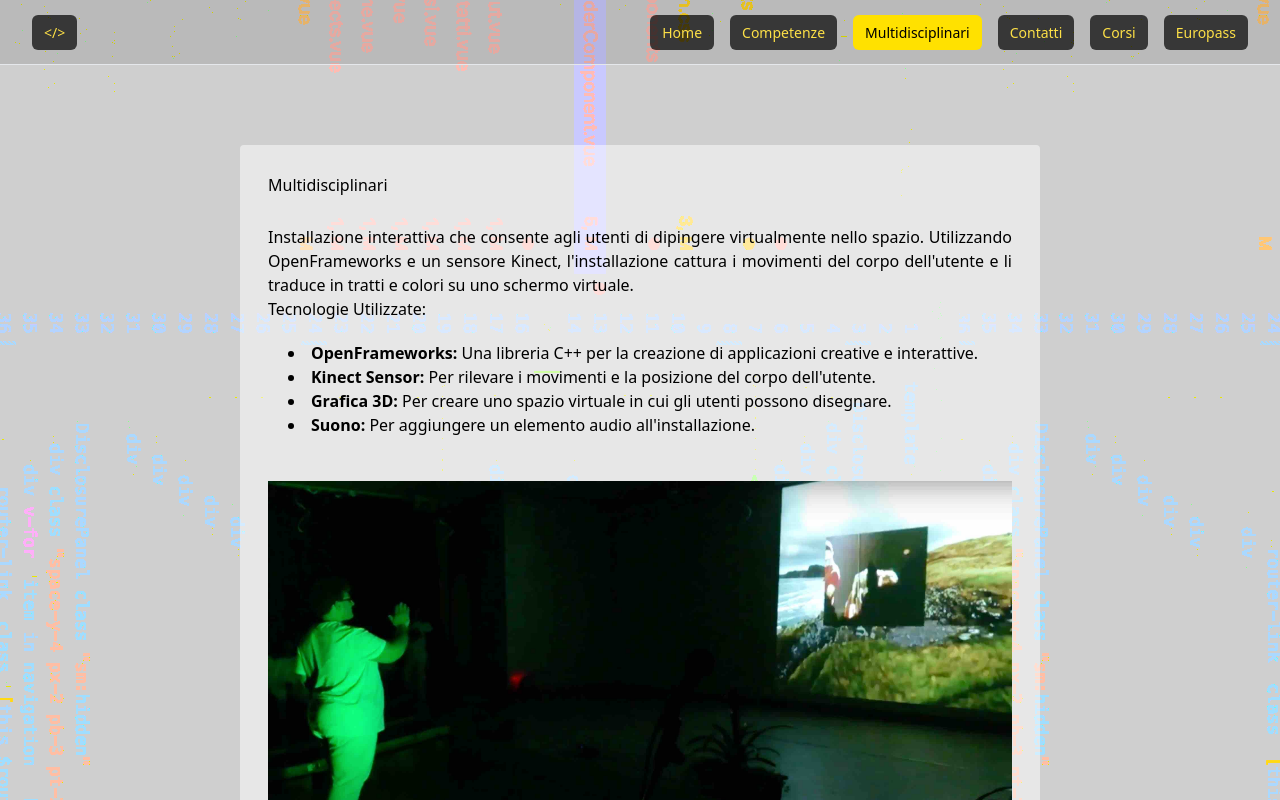
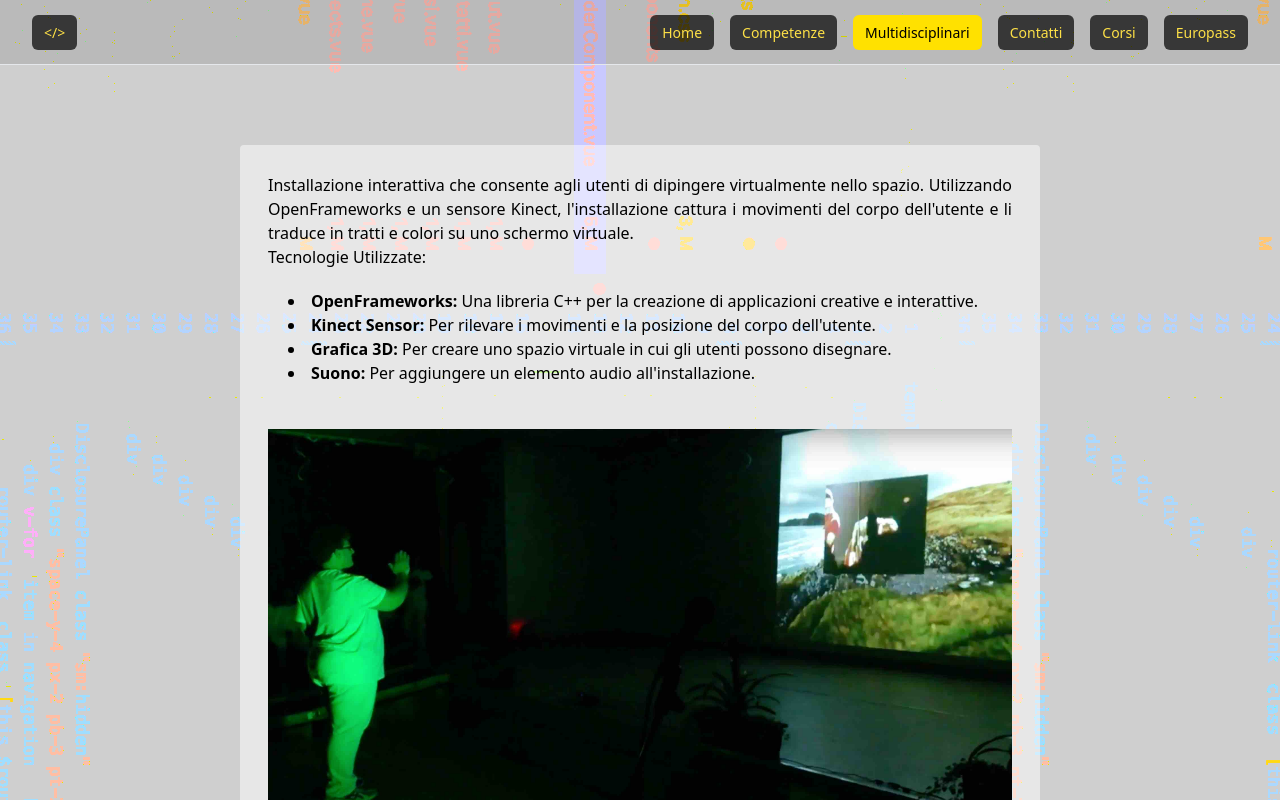
Before and after one commit to stefanolazzari/website, a Vue app: page /#/Multidisciplinari in a window 1280 px wide. Shown: the top 800 px of the page. Built offline with nearby package versions, Linux system fonts and the light colour scheme.

Commit message:
remove title

```diff
--- a/src/components/BodyComponent.vue
+++ b/src/components/BodyComponent.vue
@@ -2,7 +2,7 @@
   <div>
     <div class="sm:pl-2 sm:pr-2 sm:pt-20  md:pl-40 md:pr-40 md:pt-10  lg:pl-60 lg:pr-60 lg:pt-20">
       <div class="bg-white/50 rounded p-7 ">
-        <h1 class="pb-7">{{ this.$route.name }}</h1>
+        <!-- <h1 class="pb-7">{{ this.$route.name }}</h1> -->
         <div class="grid gap-2 sm:grid-cols-1 lg:grid-cols-1">
           <div class="text-justify items-center ">
             <p>
```
